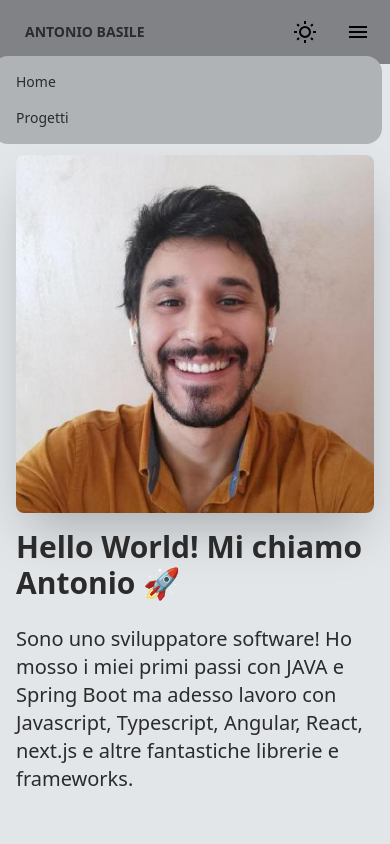
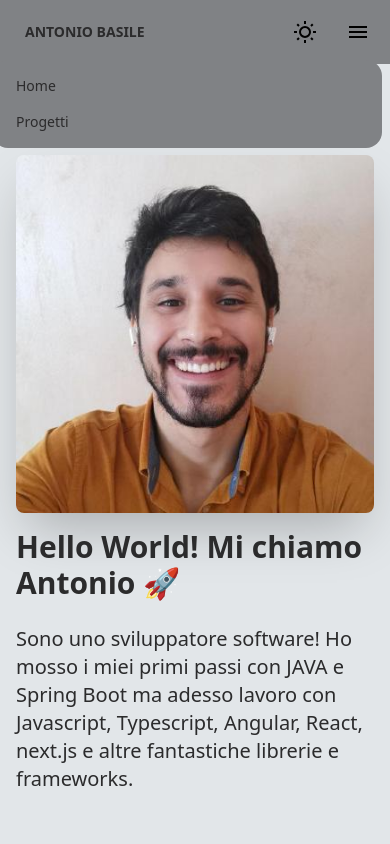
Before and after one commit to black-arm/black-arm-cv, a Next.js app: page / in a window 390 px wide. Both pictures are taken after a click on the label 358 px from the left and 32 px from the top of the page. Shown: the top 844 px of the page. Built offline with nearby package versions, Linux system fonts and the light colour scheme.

Commit message:
fix: menu dropdown have bg-base-300 class like the navbar

```diff
--- a/src/components/smart/navbar/Navbar.tsx
+++ b/src/components/smart/navbar/Navbar.tsx
@@ -42,7 +42,7 @@ export function Navbar() {
                 <label tabIndex={0} className="btn btn-ghost btn-circle" >
                     { menuIcon }
                 </label>
-                <div className="dropdown-content card card-compact w-screen z-10 bg-base-200">
+                <div className="dropdown-content card card-compact w-screen z-10 bg-base-300 mt-1">
                     <Menu className="menu menu-xl" />
                 </div>
            </div>
```
